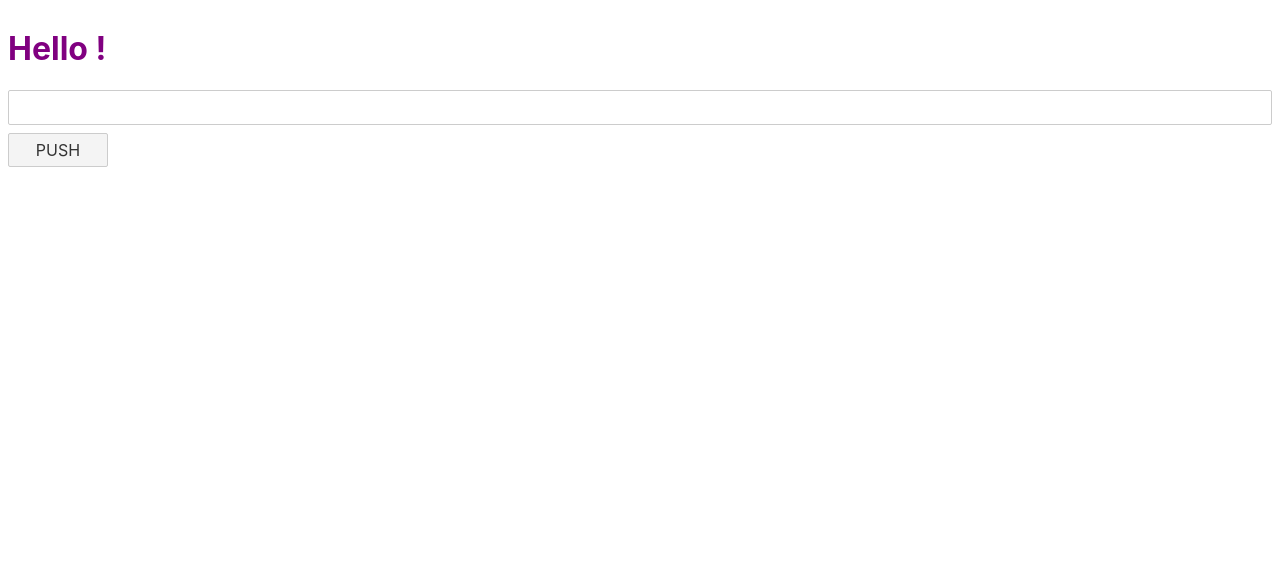
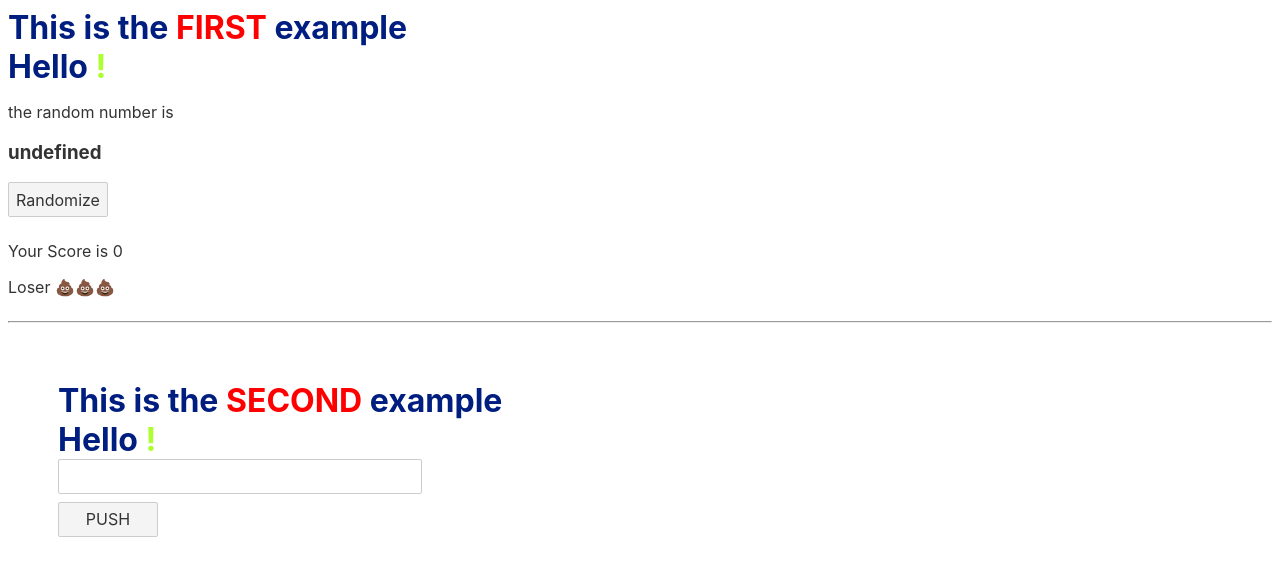
Before and after one commit to dallin-r-parker/svelte-intro, a Svelte app: page / in a window 1280 px wide. Shown: the top 576 px of the page. Built offline with nearby package versions, Linux system fonts and the light colour scheme.

Commit message:
clean up for showing versions

```diff
--- a/src/App.svelte
+++ b/src/App.svelte
@@ -1,4 +1,5 @@
 <script>
+  // Easy build in animations
   import { fade, fly } from "svelte/transition";
 
   let name;
@@ -6,38 +7,104 @@
   let rando;
   let randos = [];
 
-  // $: result = Math.round(rando * 100);
+  // sets variable to be one that is updated reactively
+  $: result = Math.round(rando * 100);
 
   function setRando() {
     rando = Math.random() * Math.random();
-    console.log(`rando: `, rando);
+
     randos = [...randos, rando];
   }
 
   function clear() {
     name = "";
   }
-
-  console.log(`randos: `, randos);
 </script>
 
 <style>
-  div {
+  .first {
+    width: 100%;
     display: flex;
     flex-direction: column;
     justify-content: center;
   }
+
+  .second {
+    display: flex;
+    flex-direction: column;
+    justify-content: space-around;
+    padding: 50px 0 50px 50px;
+  }
+
   h1 {
-    color: purple;
+    margin: 0;
+    padding: 0;
+    color: rgb(0, 30, 128);
+  }
+
+  h1 > span {
+    color: greenyellow;
+  }
+
+  strong {
+    color: red;
   }
 
   button {
     width: 100px;
   }
+
+  input {
+    width: 30%;
+  }
 </style>
 
-<div>
-  <h1>Hello {name ? name : ''}!</h1>
+<div class="first">
+  <div>
+    <h1>
+      This is the
+      <strong>FIRST</strong>
+      example
+    </h1>
+
+    <h1>
+      Hello
+      <span>{name ? name : ''}!</span>
+    </h1>
+    <p>the random number is</p>
+    <h3>{rando}</h3>
+
+    <button on:click={setRando}>Randomize</button>
+    <p>Your Score is {result ? result : 0}</p>
+
+    {#if result > 75}
+      <p transition:fade>Big winner! Top 25% 🎉🎉🎉</p>
+    {:else if result > 50}
+      <p>Decent, top 50% 😐</p>
+    {:else}
+      <p
+        in:fly={{ y: 1000, duration: 500 }}
+        out:fly={{ y: -500, duration: 500 }}>
+        Loser 💩💩💩
+      </p>
+    {/if}
+  </div>
+</div>
+
+<hr />
+
+<div class="second">
+  <h1>
+    This is the
+    <strong>SECOND</strong>
+    example
+  </h1>
+
+  <h1>
+    Hello
+    <span>{name ? name : '!'}</span>
+  </h1>
+  <!-- showing how to add event handlers on HTML Elements -->
   <input bind:value={name} on:blur={clear} />
   <button on:click={setRando}>PUSH</button>
 
@@ -49,24 +116,3 @@
     </ul>
   </div>
 </div>
-
-<!-- <div>
-  <h1>Hello {name}!</h1>
-  <p>the random number is</p>
-  <h3>{rando}</h3>
-
-  <hr />
-
-  <button on:click={setRando}>Randomize</button>
-  <p>Your Score is {result ? result : 0}</p>
-
-  {#if result > 75}
-    <p transition:fade>Big winner! Top 25% 🎉🎉🎉</p>
-  {:else if result > 50}
-    <p>Decent, top 50% 😐</p>
-  {:else}
-    <p in:fly={{ y: 1000, duration: 500 }} out:fly={{ y: -500, duration: 500 }}>
-      Loser 💩💩💩
-    </p>
-  {/if}
-</div> -->
```
